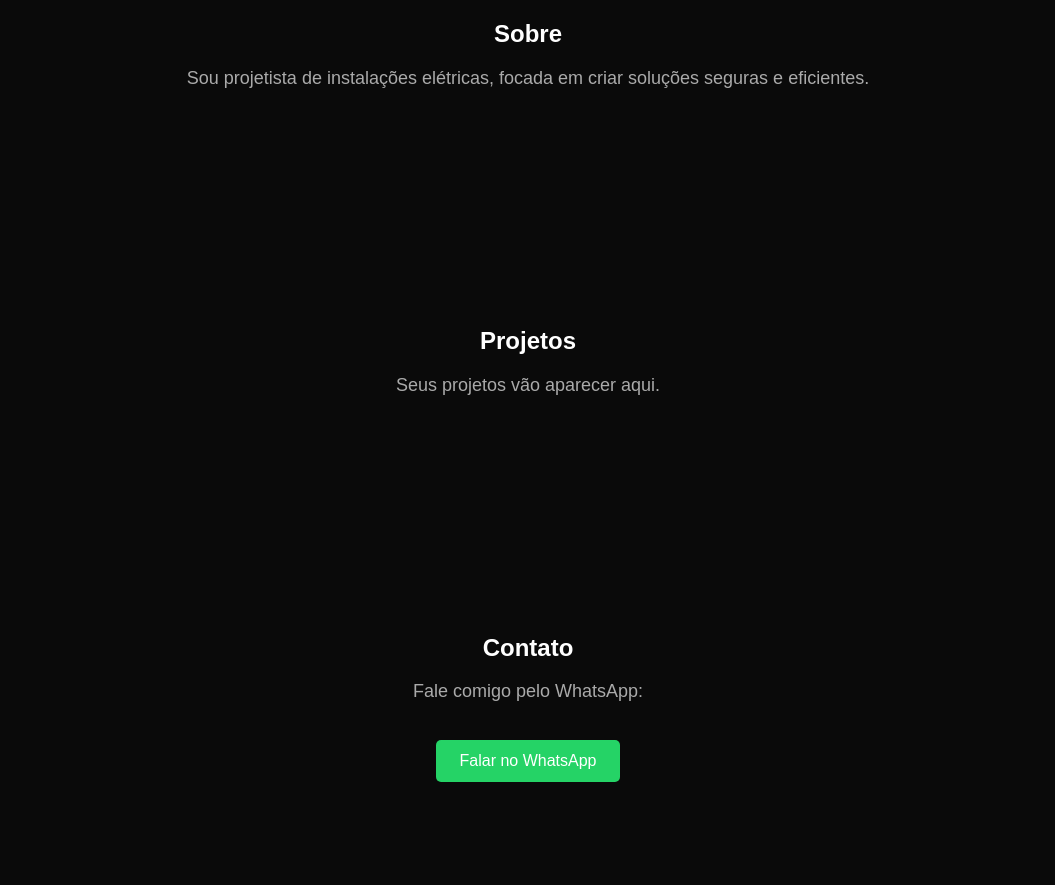
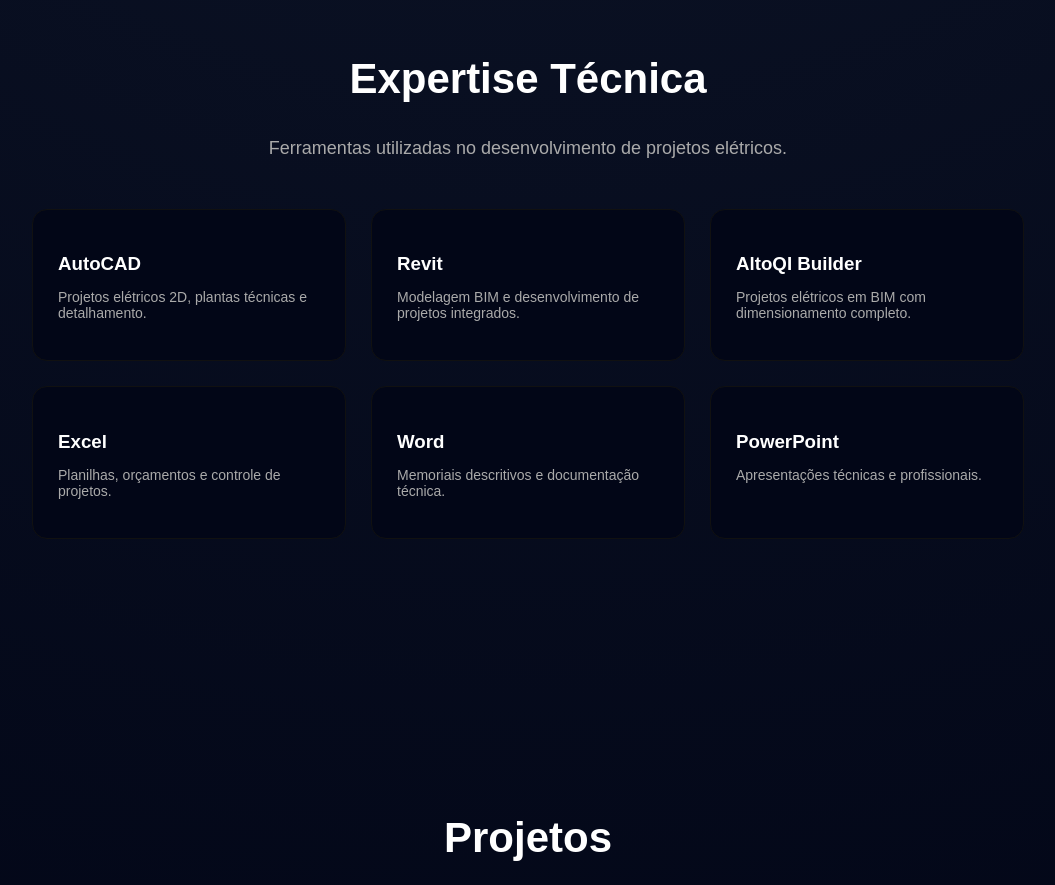
Before and after one commit to orviengenharia/karinipaulino.github.io, a plain HTML site: page index.html in a window 1280 px wide. Shown: the part 900-1785 px from the top of the page, without its empty margins (112-1167 px from the left). Drawn offline with Linux system fonts and the light colour scheme.

Commit message:
Update index.html

```diff
--- a/index.html
+++ b/index.html
@@ -7,7 +7,7 @@
   <style>
     body {
       margin: 0;
-      background: #0a0a0a;
+      background: radial-gradient(circle at top, #0f172a, #020617);
       color: white;
       font-family: Arial, sans-serif;
       scroll-behavior: smooth;
@@ -17,21 +17,21 @@
       position: fixed;
       width: 100%;
       top: 0;
-      background: rgba(0,0,0,0.8);
+      background: rgba(0,0,0,0.6);
       padding: 15px;
       text-align: center;
+      backdrop-filter: blur(10px);
     }
 
     header a {
-      color: white;
+      color: #aaa;
       margin: 0 15px;
       text-decoration: none;
-      font-size: 14px;
       transition: 0.3s;
     }
 
     header a:hover {
-      color: #1e3a8a; /* azul escuro no menu */
+      color: #3b82f6;
     }
 
     .container {
@@ -44,7 +44,6 @@
 
     .text {
       max-width: 500px;
-      text-align: left;
     }
 
     h1 {
@@ -61,55 +60,78 @@
       margin-top: 20px;
       padding: 12px 24px;
       background: transparent;
-      border: 1px solid white;
-      color: white;
+      border: 1px solid #3b82f6;
+      color: #3b82f6;
       cursor: pointer;
       transition: 0.3s;
     }
 
     .btn:hover {
-      background: #0f172a;
-      border-color: #0f172a;
+      background: #3b82f6;
+      color: black;
     }
 
     .foto {
-      width: 250px;
-      height: 250px;
+      width: 260px;
+      height: 260px;
       border-radius: 50%;
       object-fit: cover;
-      border: 2px solid #0f172a;
+      border: 2px solid #3b82f6;
+    }
+
+    .section {
+      padding: 120px 20px;
+      text-align: center;
+    }
+
+    .titulo {
+      font-size: 42px;
+    }
+
+    .subtitulo {
+      color: #aaa;
+      margin-bottom: 50px;
+    }
+
+    .grid {
+      display: grid;
+      grid-template-columns: repeat(auto-fit, minmax(250px, 1fr));
+      gap: 25px;
+      padding: 0 10%;
+    }
+
+    .card {
+      background: #020617;
+      padding: 25px;
+      border-radius: 15px;
+      text-align: left;
+      border: 1px solid #111;
       transition: 0.3s;
     }
 
-    .foto:hover {
-      transform: scale(1.05);
-      border-color: #1e3a8a;
+    .card:hover {
+      transform: translateY(-5px);
+      border: 1px solid #3b82f6;
+      box-shadow: 0 0 25px #3b82f655;
     }
 
-    .section {
-      padding: 100px 20px;
-      text-align: center;
+    .card h3 {
+      margin-bottom: 10px;
     }
 
-    .whatsapp {
-      display: inline-block;
-      margin-top: 20px;
-      padding: 12px 24px;
-      background: #25D366;
-      color: white;
-      text-decoration: none;
-      border-radius: 5px;
+    .card p {
+      font-size: 14px;
     }
+
   </style>
 </head>
 
 <body>
 
   <header>
-    <a href="#home">Home</a>
-    <a href="#about">Sobre</a>
+    <a href="#home">Início</a>
+    <a href="#skills">Habilidades</a>
     <a href="#projects">Projetos</a>
-    <a href="#contact">Contato</a>
   </header>
 
   <!-- HOME -->
@@ -118,12 +140,13 @@
     <div class="text">
       <h1>Karini Paulino</h1>
       <p>Projetista de Instalações Elétricas</p>
+
       <p>
         Especialista em projetos elétricos, focada em segurança, eficiência e qualidade.
       </p>
 
-      <button onclick="goToProjects()" class="btn">
-        Ver Projetos
+      <button onclick="scrollToSkills()" class="btn">
+        Ver Habilidades
       </button>
     </div>
 
@@ -133,33 +156,59 @@
 
   </div>
 
-  <!-- SOBRE -->
-  <div id="about" class="section">
-    <h2>Sobre</h2>
-    <p>
-      Sou projetista de instalações elétricas, focada em criar soluções seguras e eficientes.
+  <!-- SKILLS -->
+  <div id="skills" class="section">
+
+    <h2 class="titulo">Expertise Técnica</h2>
+    <p class="subtitulo">
+      Ferramentas utilizadas no desenvolvimento de projetos elétricos.
     </p>
+
+    <div class="grid">
+
+      <div class="card">
+        <h3>AutoCAD</h3>
+        <p>Projetos elétricos 2D, plantas técnicas e detalhamento.</p>
+      </div>
+
+      <div class="card">
+        <h3>Revit</h3>
+        <p>Modelagem BIM e desenvolvimento de projetos integrados.</p>
+      </div>
+
+      <div class="card">
+        <h3>AltoQI Builder</h3>
+        <p>Projetos elétricos em BIM com dimensionamento completo.</p>
+      </div>
+
+      <div class="card">
+        <h3>Excel</h3>
+        <p>Planilhas, orçamentos e controle de projetos.</p>
+      </div>
+
+      <div class="card">
+        <h3>Word</h3>
+        <p>Memoriais descritivos e documentação técnica.</p>
+      </div>
+
+      <div class="card">
+        <h3>PowerPoint</h3>
+        <p>Apresentações técnicas e profissionais.</p>
+      </div>
+
+    </div>
+
   </div>
 
   <!-- PROJETOS -->
   <div id="projects" class="section">
-    <h2>Projetos</h2>
-    <p>Seus projetos vão aparecer aqui.</p>
-  </div>
-
-  <!-- CONTATO -->
-  <div id="contact" class="section">
-    <h2>Contato</h2>
-    <p>Fale comigo pelo WhatsApp:</p>
-
-    <a class="whatsapp" href="https://wa.me/SEUNUMERO" target="_blank">
-      Falar no WhatsApp
-    </a>
+    <h2 class="titulo">Projetos</h2>
+    <p class="subtitulo">Seus projetos vão aparecer aqui.</p>
   </div>
 
   <script>
-    function goToProjects() {
-      document.getElementById("projects").scrollIntoView({
+    function scrollToSkills() {
+      document.getElementById("skills").scrollIntoView({
         behavior: "smooth"
       });
     }
```
